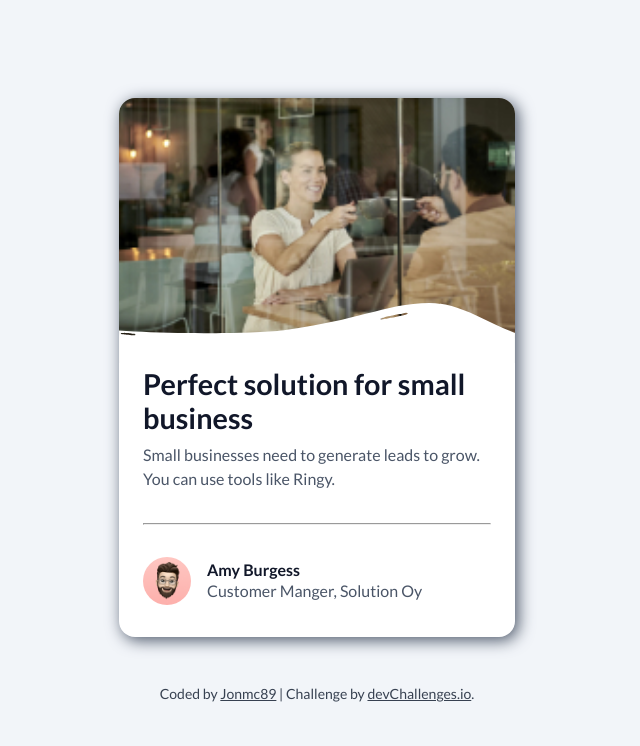
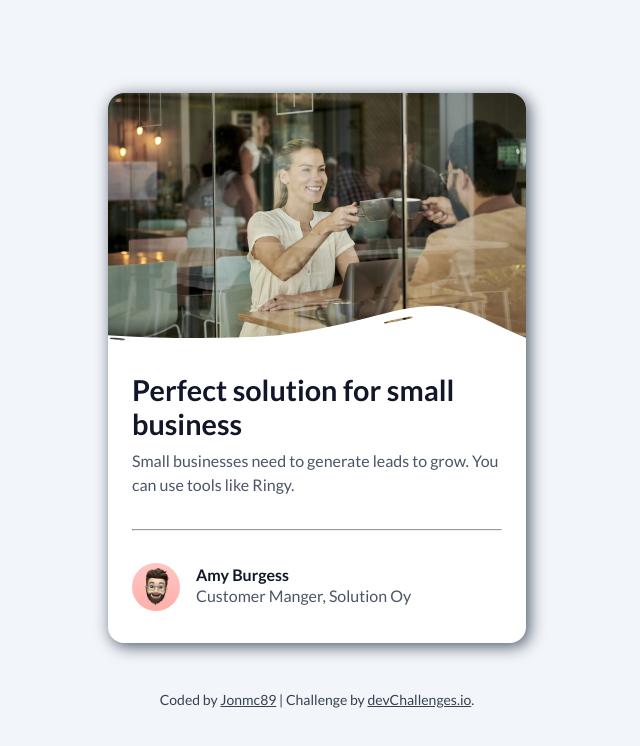
Before and after one commit to jonmc89/Business-blog-card-starter-master, a plain HTML site: page index.html in a window 1280 px wide. Shown: the whole page, without its empty margins (323-963 px from the left). Drawn offline with Linux system fonts and the light colour scheme.

```diff
--- a/index.html
+++ b/index.html
@@ -20,6 +20,11 @@
                     <img
                         class="img-main-mobile"
                         src="./resources/hero-image.jpg"
+                        alt="a picture of a man and a woman holding coffee cups"
+                    />
+                    <img
+                        class="img-main-tablet-desktop"
+                        src="./resources/hero-image-1.jpg"
                         alt="a picture of a man and a woman holding coffee cups"
                     />
                     <img
--- a/styles.css
+++ b/styles.css
@@ -79,7 +79,8 @@
 .card {
     background-color: var(--white);
     height: auto;
-    width: 24.75rem;
+    min-width: 24.75rem;
+    max-width: 26.125rem;
     border-radius: 1rem;
     overflow: hidden;
     box-shadow: 0.2rem 0.2rem 1rem var(--slate-blue);
@@ -94,6 +95,10 @@
     height: auto;
     width: 100%;
     z-index: 1;
+}
+
+.img-main-tablet-desktop {
+    display: none;
 }
 
 .img-overlay {
@@ -133,3 +138,19 @@
     height: auto;
     width: 3rem;
 }
+
+/* Media Queries */
+
+@media screen and (min-width: 51.25rem) {
+    .img-main-mobile {
+        display: none;
+    }
+
+    .img-main-tablet-desktop {
+        display: block;
+    }
+
+    .img-overlay {
+        bottom: -0.1rem;
+    }
+}
```
Also changed, not shown: screencapture-127-0-0-1-5500-2026-04-19-18_12_43.png (added), text.txt (deleted), thumbnail.jpg (deleted), 2 other files.
